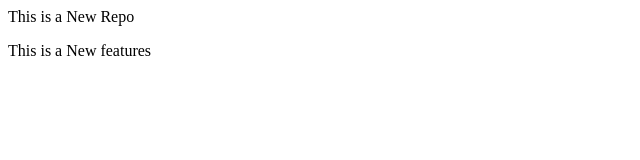
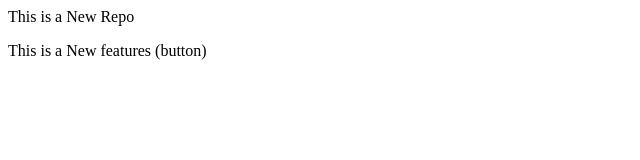
Before and after one commit to omlulekar01/Local-Repo, a plain HTML site: page index.html in a window 1280 px wide. Shown: the full height of the page, 0-640 px from the left. Drawn offline with Linux system fonts and the light colour scheme.

Commit message:
Add Button

```diff
--- a/index.html
+++ b/index.html
@@ -1,2 +1,2 @@
 <p>This is a New Repo</p>
-<p>This is a New features</p>
+<p>This is a New features (button)</p>
```
